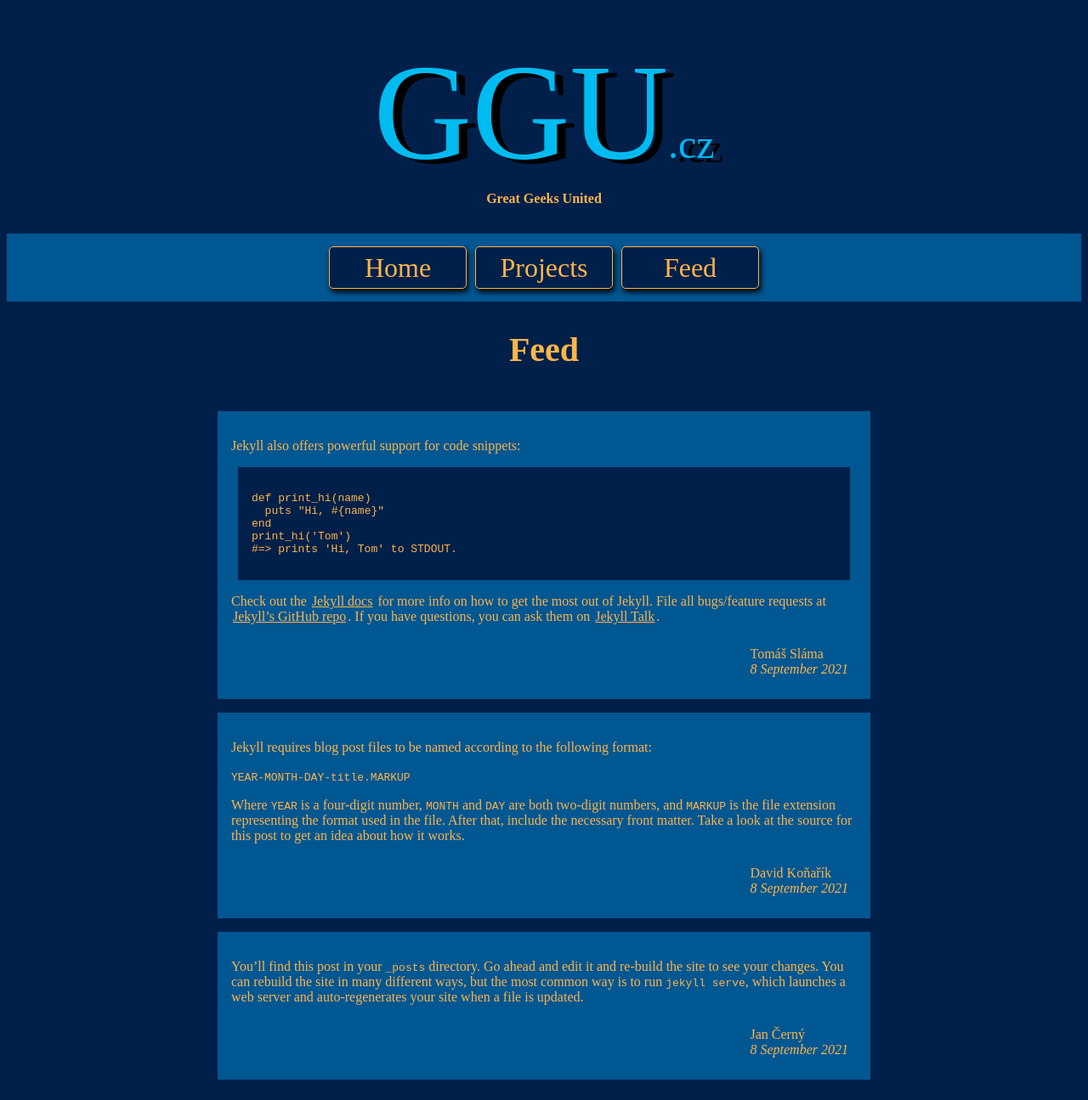
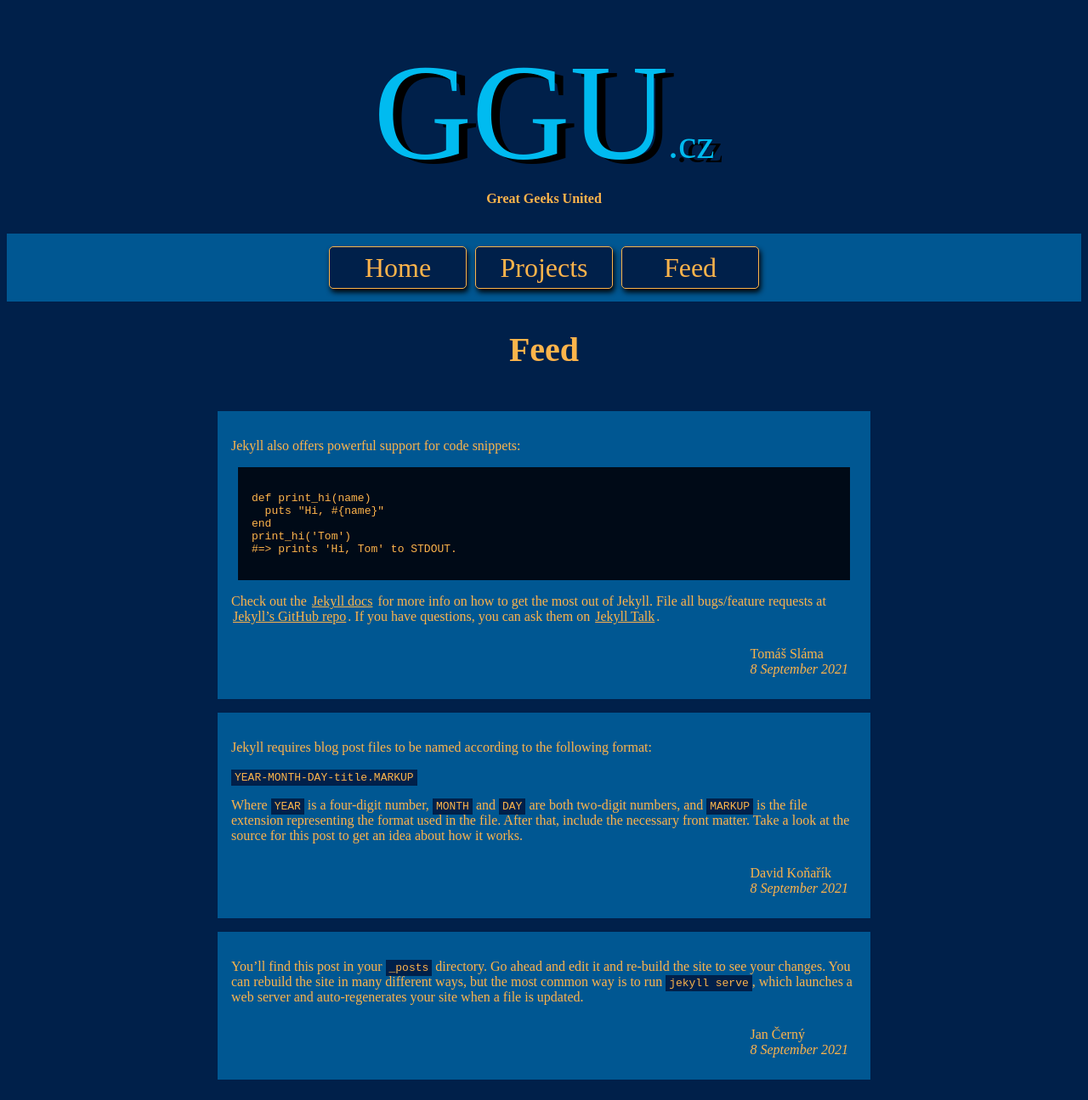
Before and after one commit to yagarea/ggu.cz, a Jekyll site: the page built from feed.md, in a window 1280 px wide. Shown: the whole page at 85% size. Built offline with Jekyll 4.4.1, drawn with Linux system fonts in a browser that asks for light colours.

Commit message:
fix highlight coloring

```diff
--- a/assets/css/styles.sass
+++ b/assets/css/styles.sass
@@ -178,6 +178,10 @@ a
 //------------------------------------
 
 .highlight
-  background-color: $background-color
+  background-color: darken($background-color, 10%)
   margin: 0.5em
   padding: 1em
+
+.highlighter-rouge
+  background-color: $background-color
+  padding: 2px 4px
```
